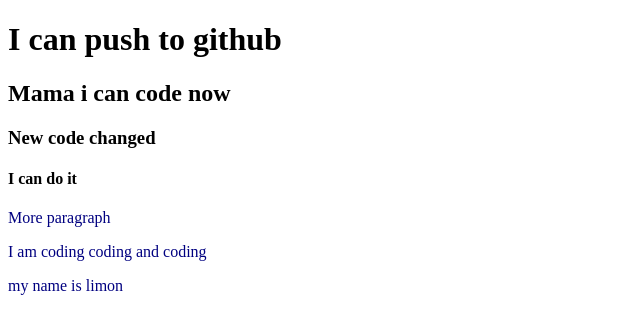
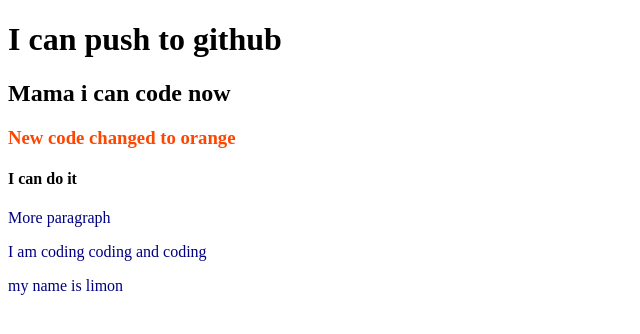
Before and after one commit to AshadudjamanLimon/my-seond-repo, a plain HTML site: page index.html in a window 1280 px wide. Shown: the whole page, without its empty margins (0-640 px from the left). Drawn offline with Linux system fonts and the light colour scheme.

Commit message:
make orange

```diff
--- a/index.html
+++ b/index.html
@@ -9,7 +9,7 @@
 <body>
     <h1>I can push to github</h1>
     <h2>Mama i can code now</h2>
-    <h3>New code changed</h3>
+    <h3>New code changed to orange</h3>
     <h4>I can do it</h4>
     <p>More paragraph</p>
     <p>I am coding coding and coding</p>
--- a/style.css
+++ b/style.css
@@ -1,3 +1,6 @@
 p{
     color: navy;
 }
+h3{
+    color: orangered;
+}
```
